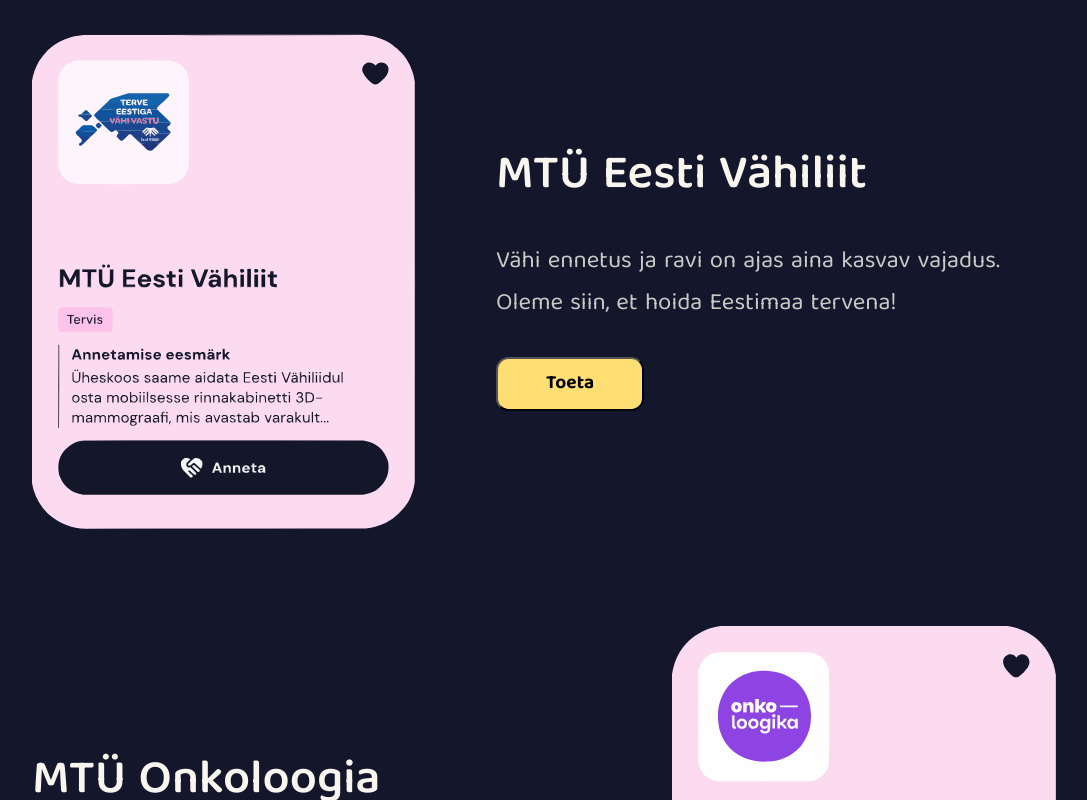
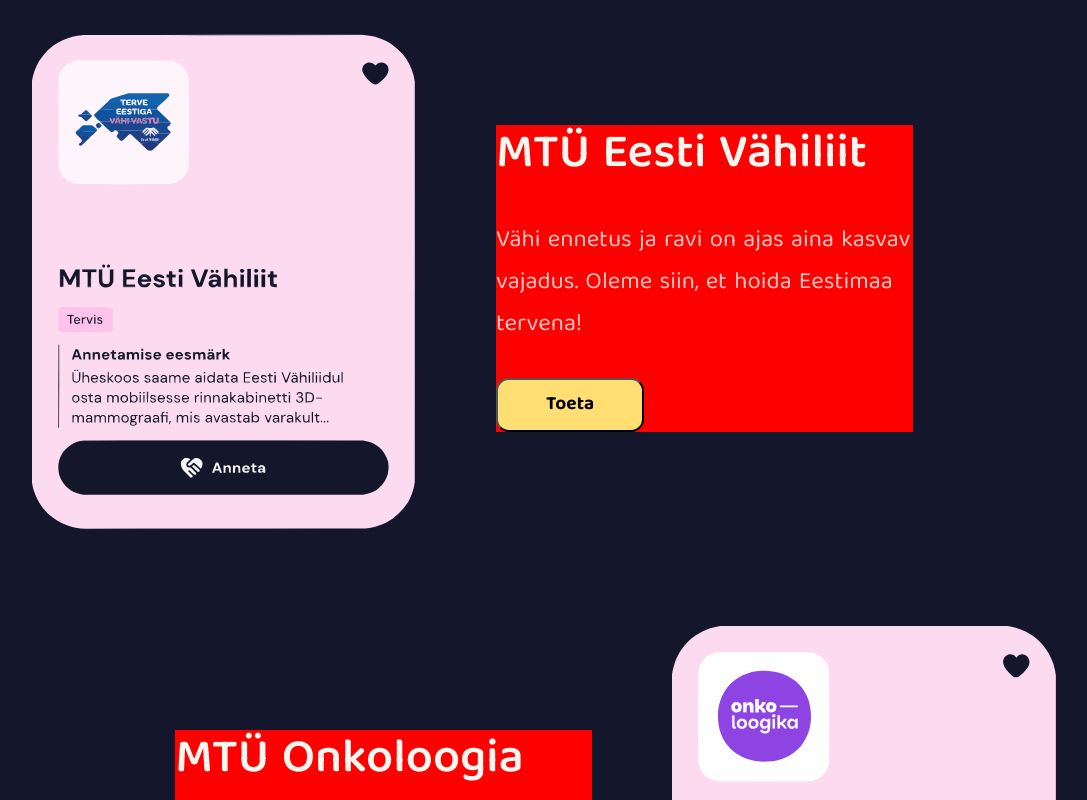
Before and after one commit to RasmusJoenurm/charry-web, a React (Vite) app: page /partners in a window 1280 px wide. Shown: the part 780-1580 px from the top of the page, without its empty margins (96-1183 px from the left). Built offline with nearby package versions, Linux system fonts and the light colour scheme.

Commit message:
change cards description max length

```diff
--- a/src/components/Card.module.css
+++ b/src/components/Card.module.css
@@ -43,7 +43,7 @@
 }
 
 .textContent {
-
+    background-color: red;
 }
 
 .cardHeading {
@@ -58,7 +58,7 @@
     flex: 1;
     font-size: 1.5rem;
     color: #F8F6EE;
-    max-width: 50ch;
+    max-width: 30ch;
     opacity: 80%;
     margin-bottom: 2rem;
 }
```
